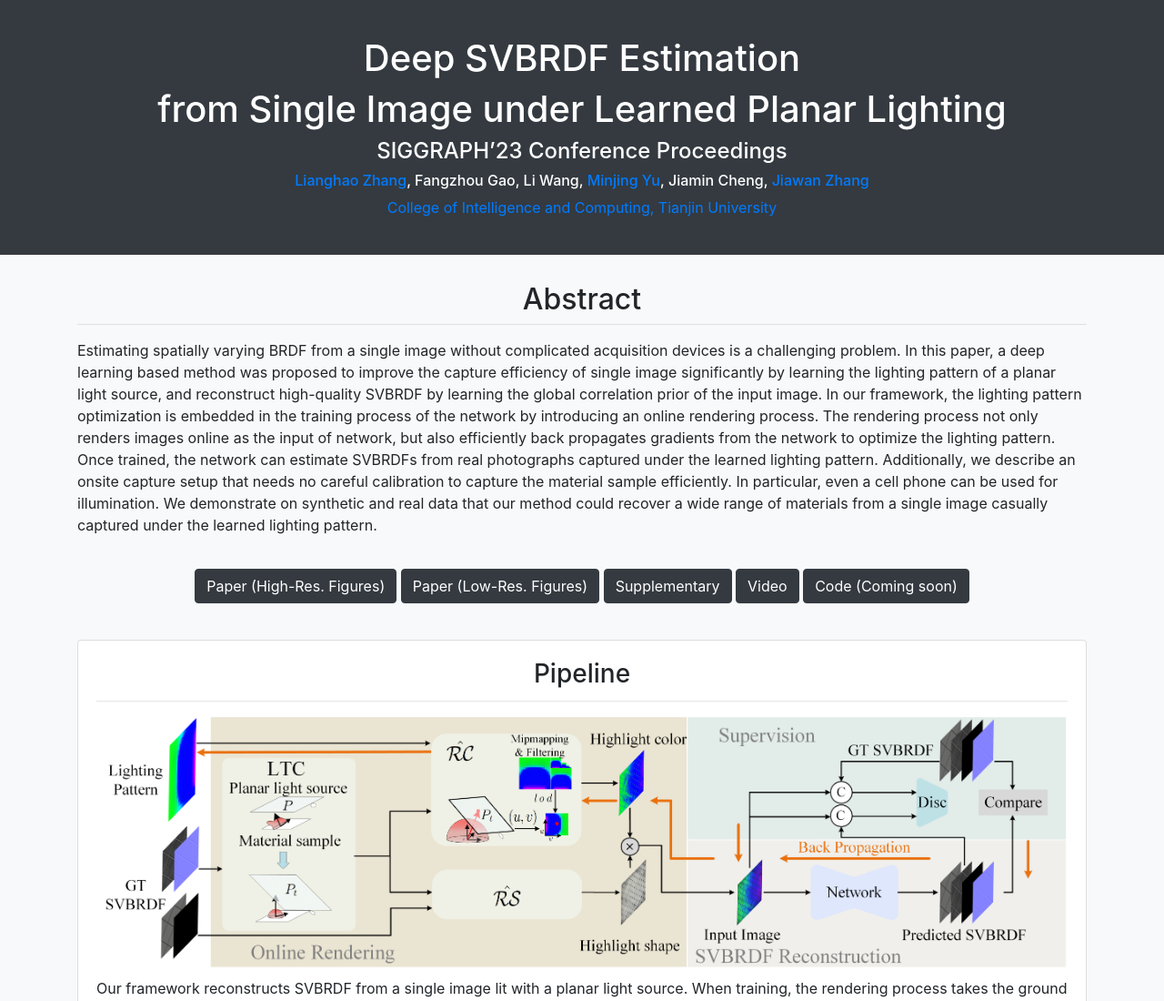
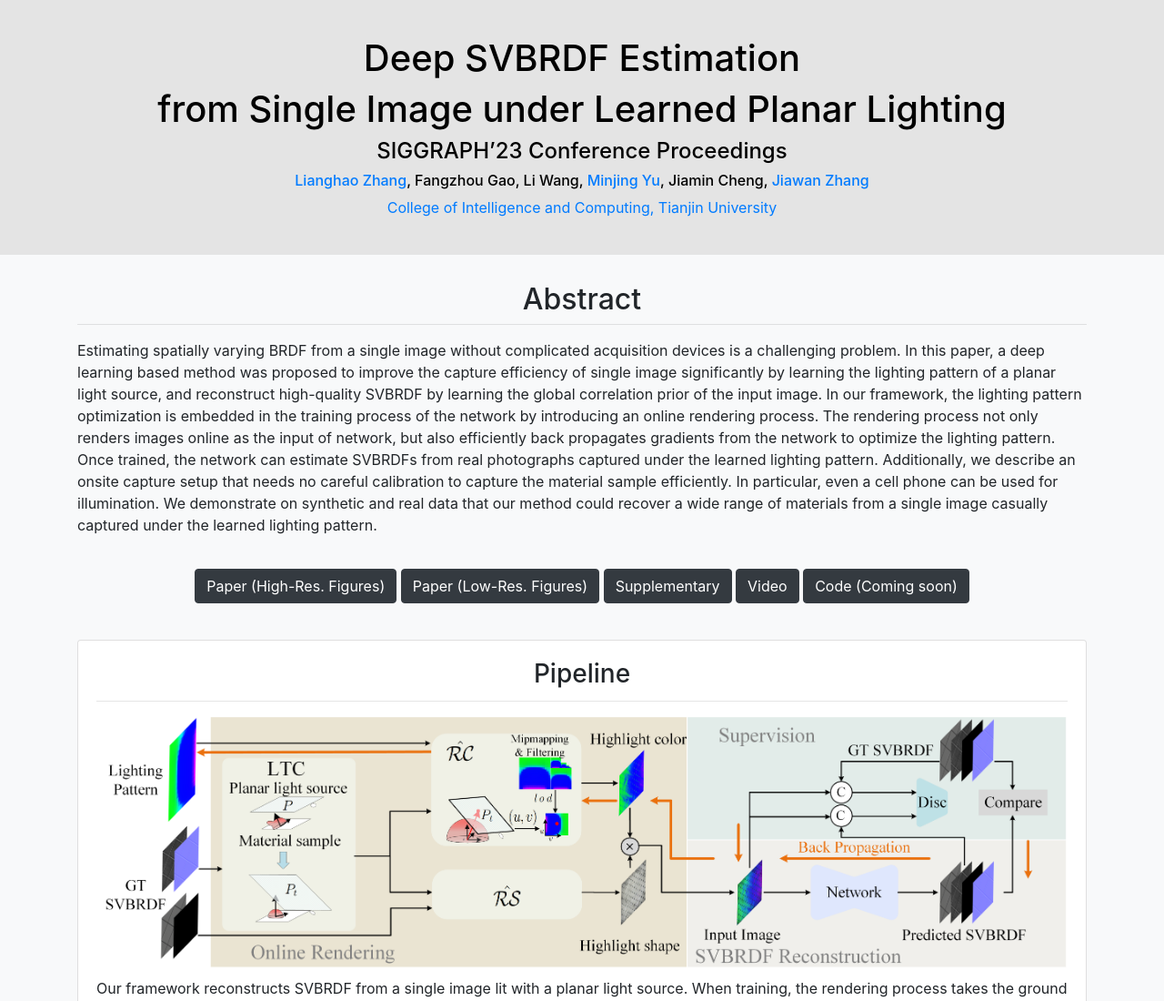
Before and after one commit to klkjjhjkhjhg/sig23p1, a plain HTML site: page index.html in a window 1280 px wide. Shown: the top 1100 px of the page at 91% size. Drawn offline with nearby package versions, Linux system fonts and the light colour scheme.

Commit message:
background color

```diff
--- a/index.html
+++ b/index.html
@@ -12,8 +12,8 @@
         .header {
             text-align: center;
             padding: 40px 0;
-            background-color: #343a40;
-            color: #fff;
+            background-color: #e4e4e4;
+            color: #000;
             margin-bottom: 30px;
         }
 
```
